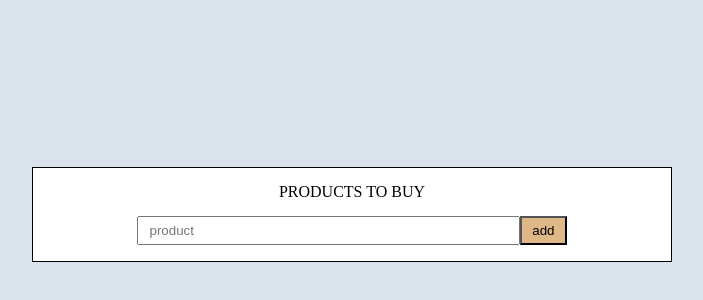
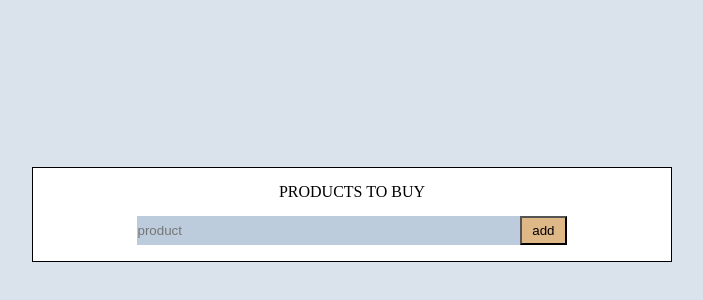
Before and after one commit to almeidaleandro28/shopping_list, a website: page index.html in a window 1280 px wide. Shown: the part 186-486 px from the top of the page, without its empty margins (288-991 px from the left). Drawn offline with Linux system fonts and the light colour scheme.

Commit message:
update input

```diff
--- a/src/scss/_form.scss
+++ b/src/scss/_form.scss
@@ -1,6 +1,9 @@
 .input {
+  background-color: $c-gray-2;
+  border: none;
+  height: 100%;
   width: 100%;
-  padding: 5px 10px;
+
 }
 
 .btn {
```
Also changed, not shown: src/css/style.css.
